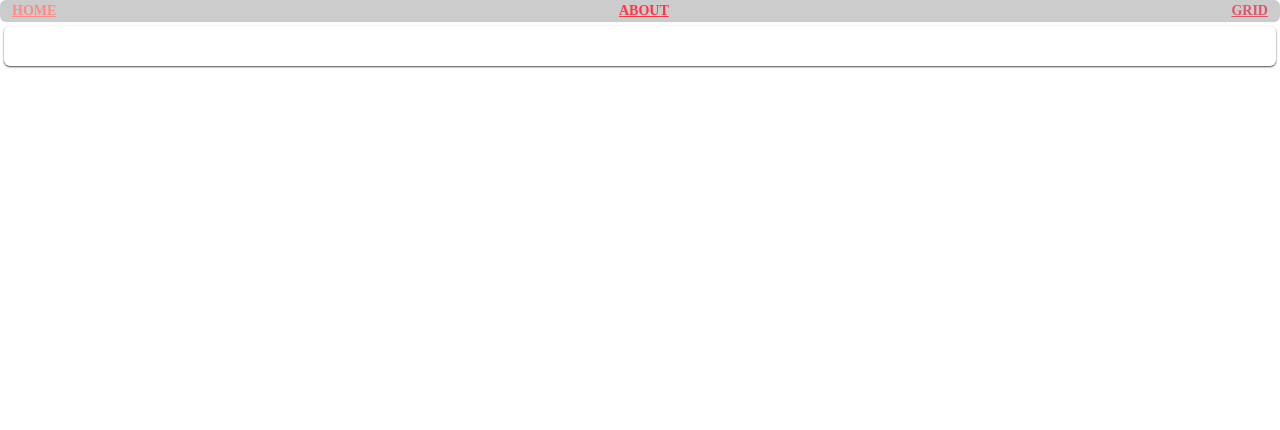
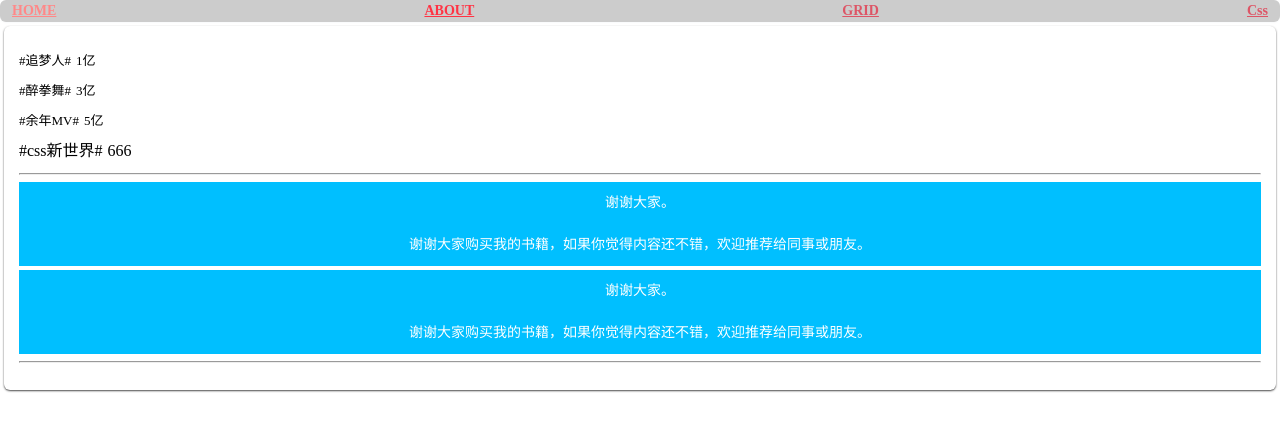
Before and after one commit to easyhoo242/react-demo, a React (Vite) app: page /css in a window 1280 px wide. Before the commit this address had no page. Shown: the top 430 px of the page. Built offline with nearby package versions, Linux system fonts and the light colour scheme.

Commit message:
feat: css练习

```diff
--- a/src/pages/App.tsx
+++ b/src/pages/App.tsx
@@ -2,6 +2,7 @@ import { Routes, Route, Link } from 'react-router-dom'
 import About from '~/pages/About'
 import Home from '~/pages/Home'
 import Grid from '~/pages/Grid'
+import Css from '~/pages/Css'
 
 export default function App() {
   return (
@@ -18,6 +19,10 @@ export default function App() {
         <Link className='color-[#d56]' to='/grid'>
           GRID
         </Link>
+
+        <Link className='color-[#d56]' to='/css'>
+          Css
+        </Link>
       </header>
 
       <div className='rounded-md px-15px py-20px m-1 shadow-dark-50 shadow-sm'>
@@ -25,6 +30,7 @@ export default function App() {
           <Route path='/' element={<Home />} />
           <Route path='/about' element={<About />} />
           <Route path='/grid' element={<Grid />} />
+          <Route path='/css' element={<Css />} />
         </Routes>
       </div>
     </div>
--- /dev/null
+++ b/src/pages/Css/index.less
@@ -0,0 +1,30 @@
+.initial-ul {
+  font-size: 13px;
+
+  li {
+    height: 30px;
+    line-height: 30px;
+
+    span {
+      margin-right: 5px;
+    }
+
+    &:last-child {
+      font-size: initial;
+    }
+  }
+}
+
+.cw-box {
+  padding: 1em;
+  background-color: deepskyblue;
+  color: #fff;
+}
+.cw-content-1 {
+  display: table;
+  margin: auto;
+}
+.cw-content-2 {
+  width: fit-content;
+  margin: auto;
+}
--- /dev/null
+++ b/src/pages/Css/index.tsx
@@ -0,0 +1,63 @@
+import './index.less'
+
+const movies = [
+  {
+    name: '#追梦人#',
+    value: '1亿',
+  },
+  {
+    name: '#醉拳舞#',
+    value: '3亿',
+  },
+  {
+    name: '#余年MV#',
+    value: '5亿',
+  },
+  {
+    name: '#css新世界#',
+    value: '666',
+  },
+]
+
+export default function Css() {
+  return (
+    <>
+      <div>
+        <ul className='initial-ul'>
+          {movies.map((item) => {
+            return (
+              <li key={item.name}>
+                <span>{item.name}</span>
+                <small>{item.value}</small>
+              </li>
+            )
+          })}
+        </ul>
+      </div>
+
+      <hr />
+
+      <div className='mb-1'>
+        <div className='cw-box'>
+          <div className='cw-content-1'>谢谢大家。</div>
+        </div>
+        <div className='cw-box'>
+          <div className='cw-content-1'>
+            谢谢大家购买我的书籍，如果你觉得内容还不错，欢迎推荐给同事或朋友。
+          </div>
+        </div>
+      </div>
+
+      <div className='cw-box'>
+        <div className='cw-content-2'>谢谢大家。</div>
+      </div>
+      <div className='cw-box'>
+        <div className='cw-content-2'>
+          谢谢大家购买我的书籍，如果你觉得内容还不错，欢迎推荐给同事或朋友。
+        </div>
+      </div>
+
+      <hr />
+    </>
+  )
+}
```
